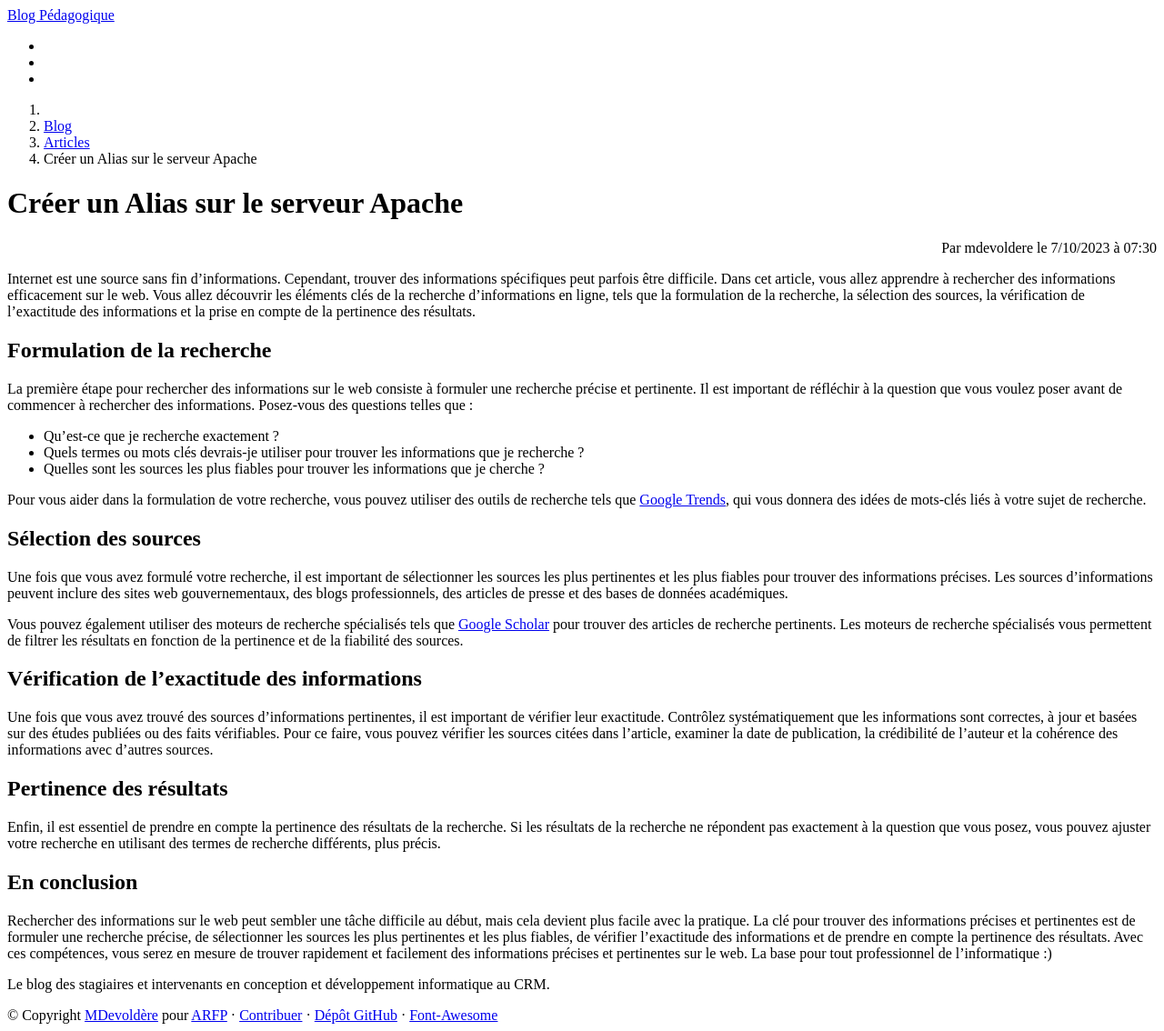
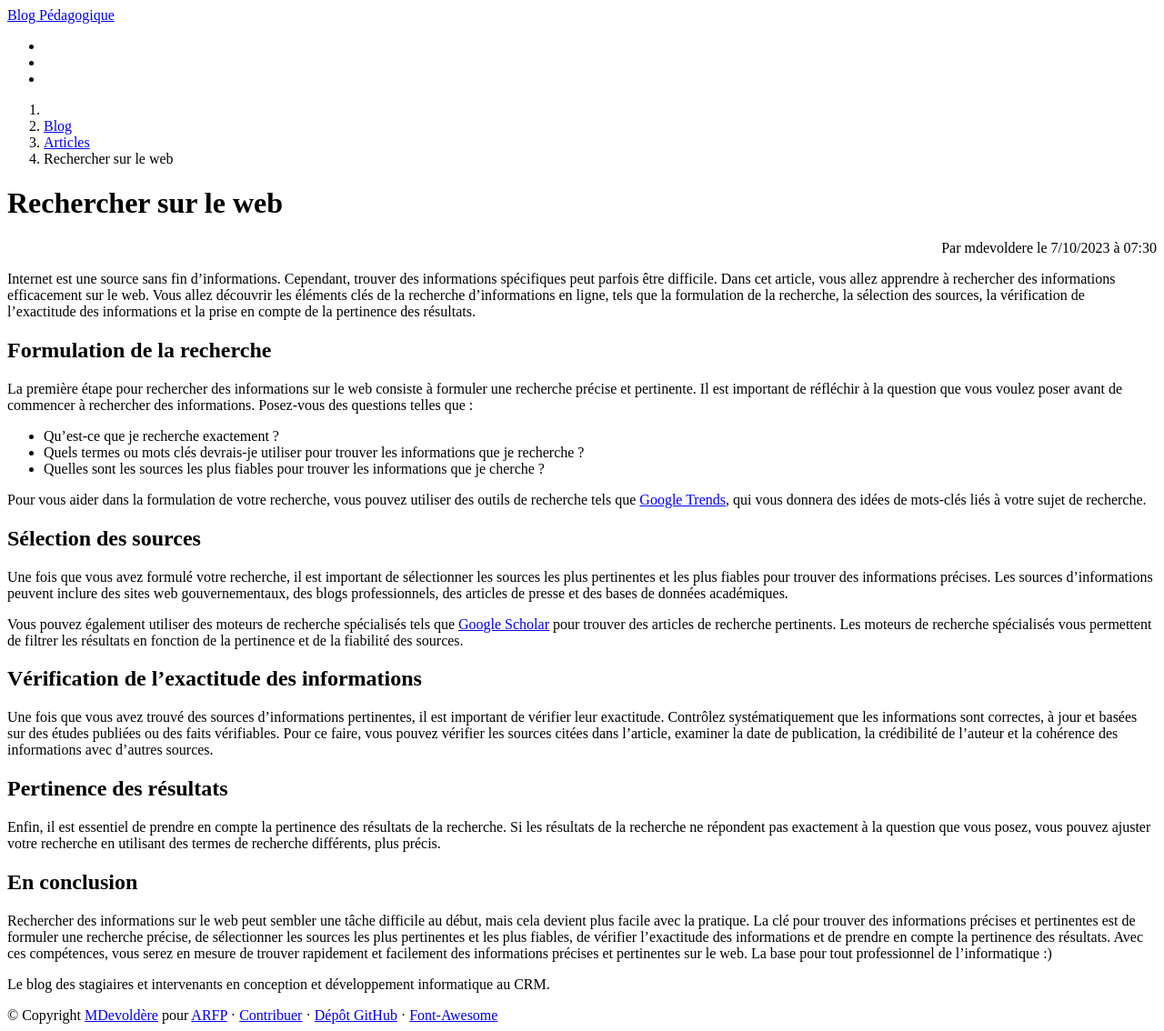
Before and after one commit to ARFP/blog, a Jekyll site: the page built from _posts/metier/2023-10-07-rechercher-informations-web.md, in a window 1280 px wide. Shown: the whole page at 91% size. Built offline with Jekyll 4.4.1, drawn with Linux system fonts in a browser that asks for light colours.

Commit message:
inversion des titres (corrigé)

```diff
--- a/_posts/metier/2023-10-07-rechercher-informations-web.md
+++ b/_posts/metier/2023-10-07-rechercher-informations-web.md
@@ -1,5 +1,5 @@
 ---
-title: "Créer un Alias sur le serveur Apache"
+title: "Rechercher sur le web"
 date: 2023-10-07 09:30:00 +0200
 categories: metier
 tags: web
```
Also changed, not shown: _posts/apache/2023-11-17-laragon-apache-alias.md (+1 -1 lines).
